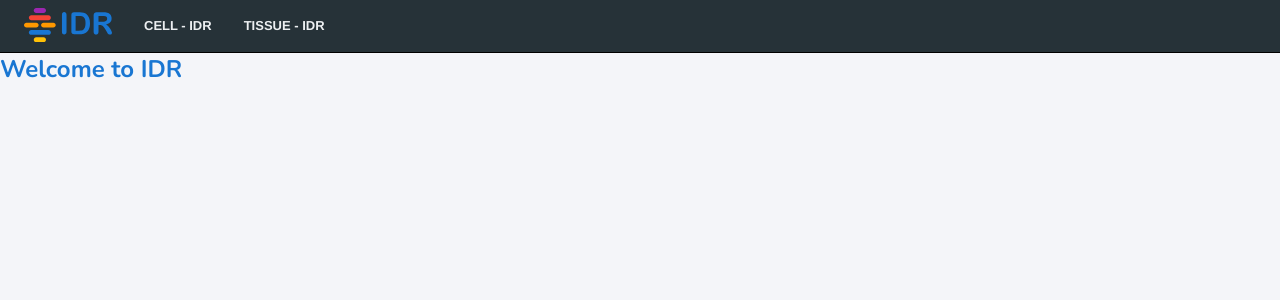
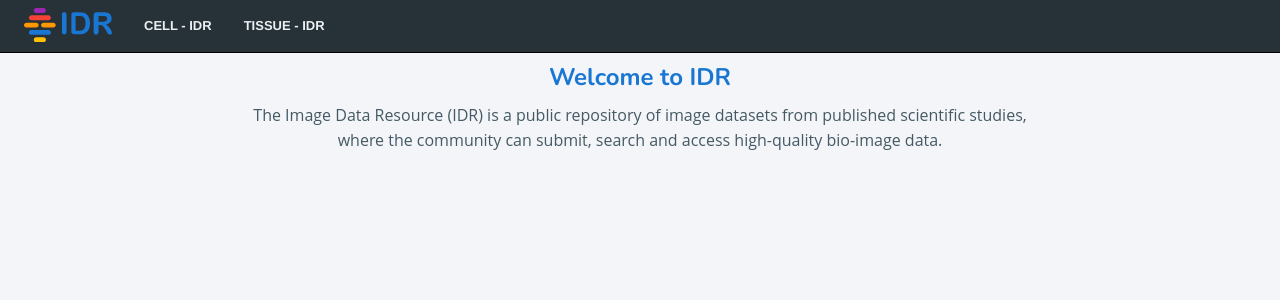
Before and after one commit to will-moore/gallery2, a React (Create React App) app: page / in a window 1280 px wide. Shown: the top 300 px of the page. Built offline with nearby package versions, Linux system fonts and the light colour scheme; no server answers.

Commit message:
use same version of foundation as on IDR

```diff
--- a/package.json
+++ b/package.json
@@ -3,7 +3,7 @@
   "version": "0.1.0",
   "private": true,
   "dependencies": {
-    "foundation-sites": "^6.5.3",
+    "foundation-sites": "^6.2.3",
     "react": "^16.8.6",
     "react-dom": "^16.8.6",
     "react-scripts": "3.0.1",
--- a/src/App.js
+++ b/src/App.js
@@ -1,5 +1,5 @@
 import React, { useState, useEffect } from 'react';
-import 'foundation-sites/dist/css/foundation.min.css';
+import 'foundation-sites/dist/foundation.min.css';
 import './css/openmicroscopy.css';
 import './css/idr.css';
 import { ReactComponent as Logo } from './logo-idr.svg';
@@ -36,6 +36,9 @@ function App() {
     fetchData();
   }, []);
 
+  let hrStyle = {
+    height:0, margin: '8px'
+  }
   return (
     <div>
       <div class="main-nav-bar top-bar" id="main-menu">
@@ -59,7 +62,15 @@ function App() {
           </ul>
         </div>
       </div>
-      <h1>Welcome to IDR</h1>
+      <hr class="whitespace" style={hrStyle} />
+      <div className="row columns text-center">
+        <h1>Welcome to IDR</h1>
+        <p>
+          The Image Data Resource (IDR) is a public repository of image datasets from published scientific studies,
+          <br />
+          where the community can submit, search and access high-quality bio-image data.
+        </p>
+      </div>
 
       {categories.map(category => (
         <Category
```
Also changed, not shown: 1 other file (tests, documents, lock files or other folders).
